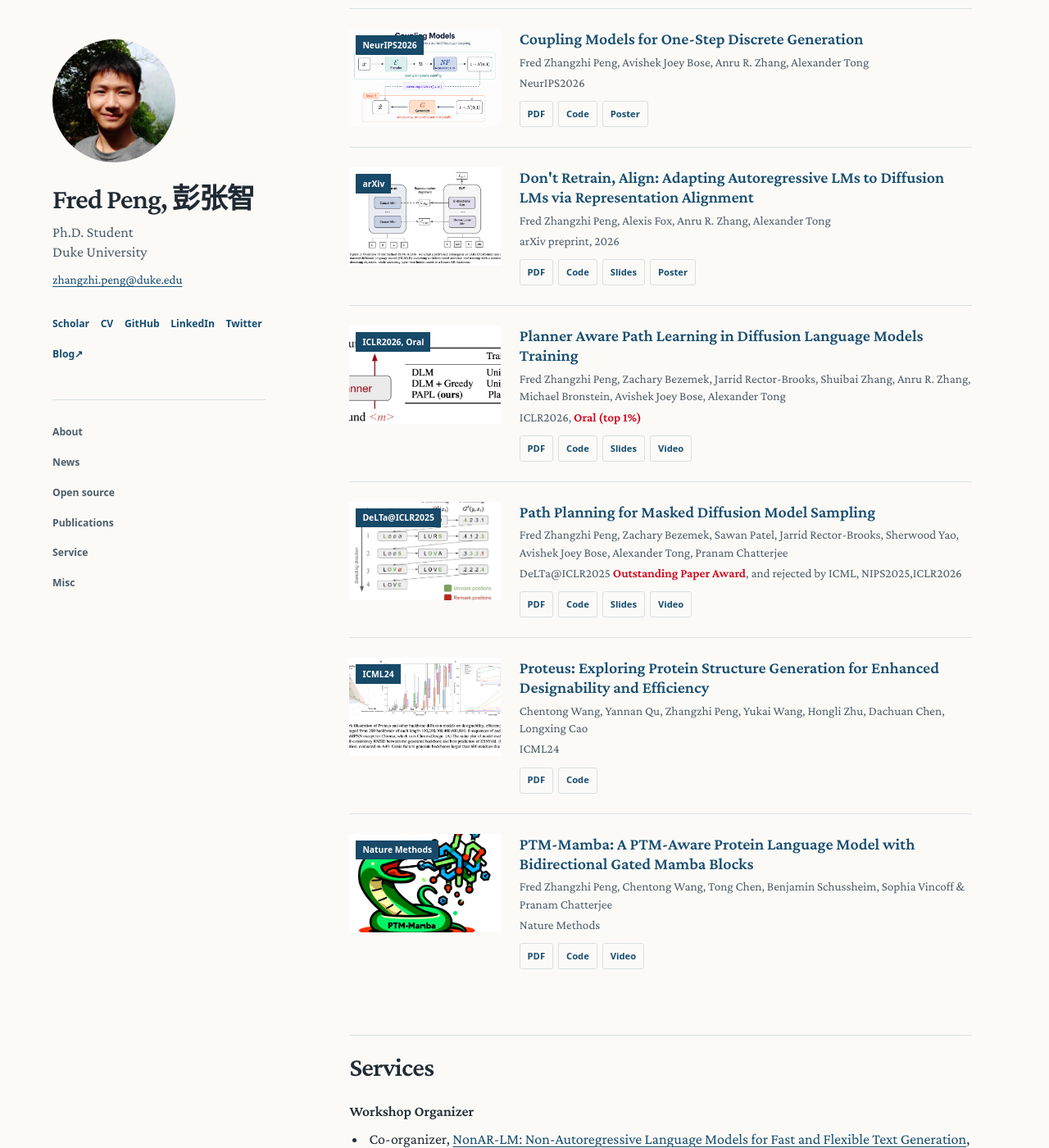
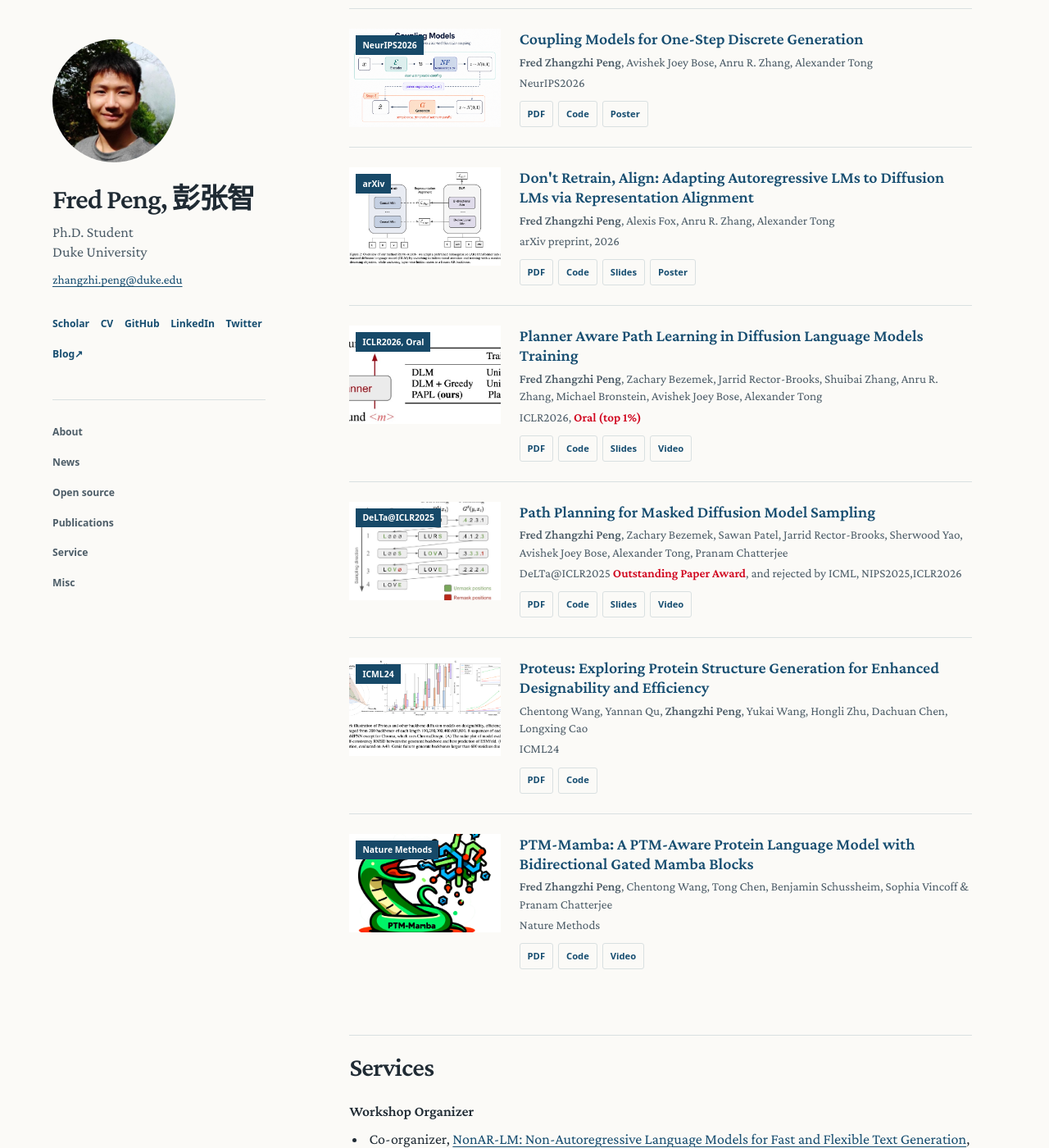
Before and after one commit to pengzhangzhi/home, a Jekyll site: the page built from index.md, in a window 1280 px wide and 1400 px high, scrolled down 2054 px. Shown: the whole window at 82% size. Built offline with Jekyll 4.4.1, drawn with Linux system fonts in a browser that asks for light colours; comment, search, counter and statistics services are not loaded; our own code applies the rules of GitHub Pages for plain Markdown files.

Commit message:
Highlight my name in publication author lists

```diff
--- a/_includes/publications.md
+++ b/_includes/publications.md
@@ -7,7 +7,8 @@
     {% if link.image %}<div class="publication-image"><img src="{{ link.image | relative_url }}" alt="" loading="lazy">{% if link.conference_short %}<span class="publication-badge">{{ link.conference_short }}</span>{% endif %}</div>{% endif %}
     <div class="publication-details">
       <h3>{% if link.pdf %}<a href="{{ link.pdf }}">{{ link.title }}</a>{% else %}{{ link.title }}{% endif %}</h3>
-      <p class="publication-authors">{{ link.authors }}</p>
+      {% assign highlighted_authors = link.authors | replace: 'Fred Zhangzhi Peng', '___FRED_ZHANGZHI_PENG___' | replace: 'Zhangzhi Peng', '<strong>Zhangzhi Peng</strong>' | replace: 'Fred Peng', '<strong>Fred Peng</strong>' | replace: '___FRED_ZHANGZHI_PENG___', '<strong>Fred Zhangzhi Peng</strong>' %}
+      <p class="publication-authors">{{ highlighted_authors }}</p>
       <p class="publication-venue">{{ link.conference }}</p>
       <div class="publication-links">
         {% if link.pdf %}<a href="{{ link.pdf }}" aria-label="PDF — {{ link.title | escape }}">PDF</a>{% endif %}
```
